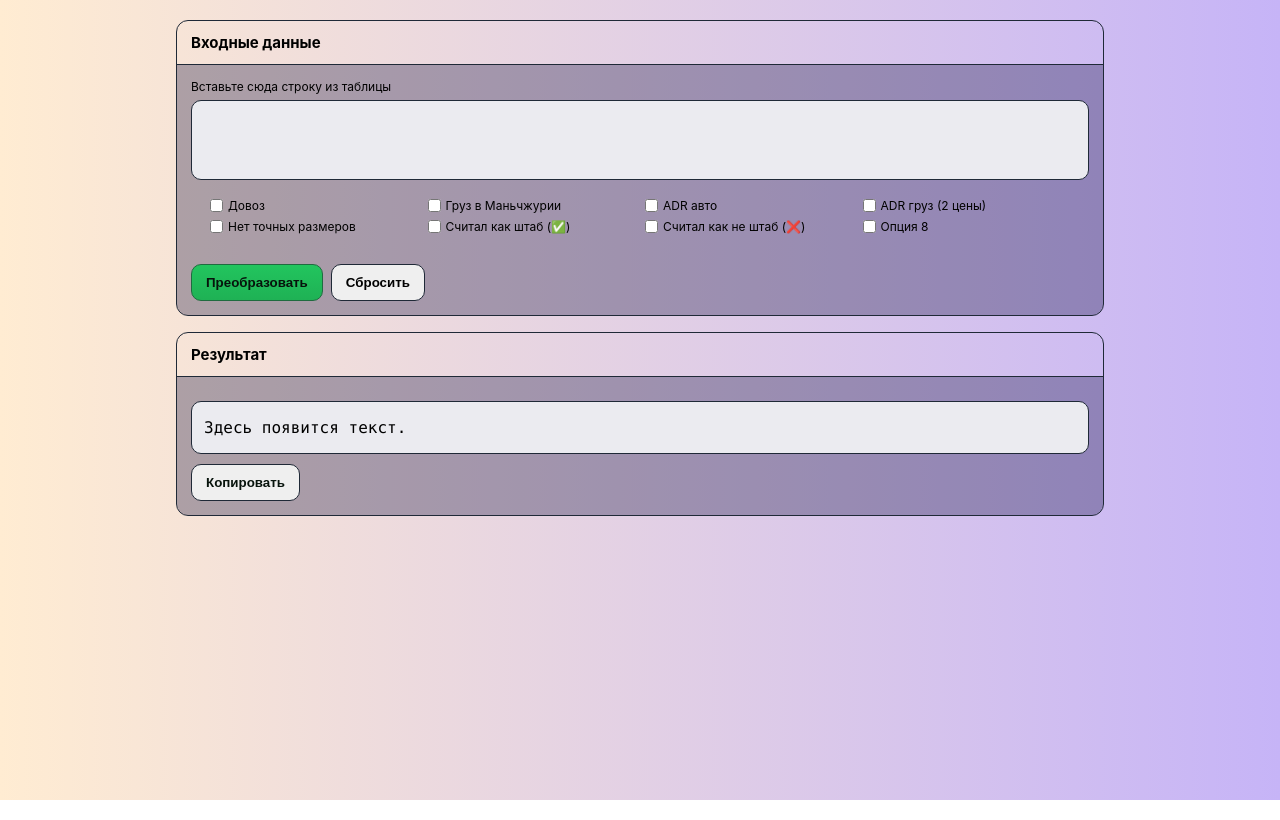
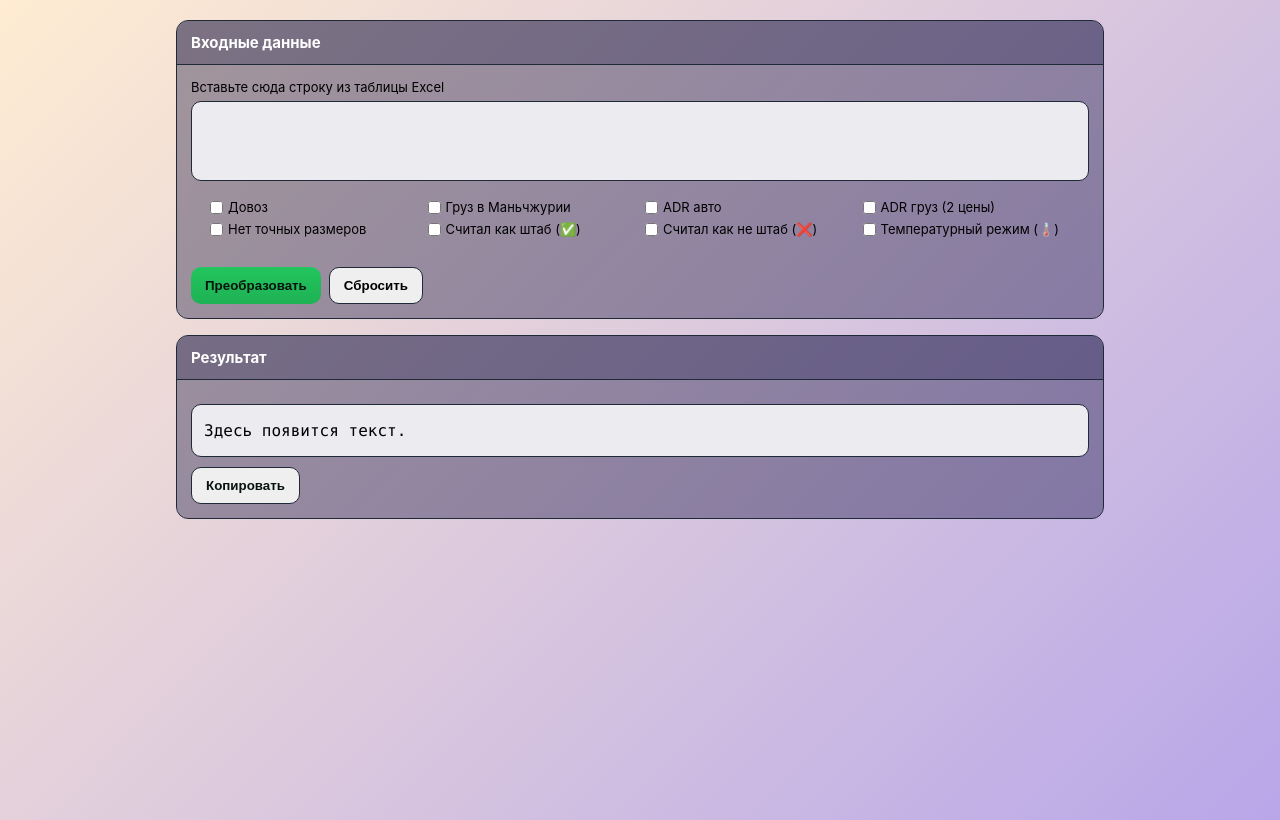
Before and after one commit to grimpatron/BelPam-price, a plain HTML site: page index.html in a window 1280 px wide. Drawn offline with Linux system fonts and the light colour scheme.

Commit message:
feat: add new option (ref)

```diff
--- a/index.html
+++ b/index.html
@@ -12,7 +12,6 @@
 <body>
   <!-- <header>
     <h1>Преобразование строки из таблицы → текст</h1>
-    <p>Вставьте строку (TSV/CSV/копия из Excel). Каждая ячейка обрабатывается своей функцией.</p>
   </header> -->
 
   <div class="container">
@@ -21,7 +20,7 @@
         <h2>Входные данные</h2>
       </header>
       <div class="content">
-        <label>Вставьте сюда строку из таблицы</label>
+        <label>Вставьте сюда строку из таблицы Excel</label>
         <textarea id="row" class="mono"></textarea>
 
         <div class="addition">
@@ -35,7 +34,7 @@
             <label><input type="checkbox" id="check-dimensions">Нет точных размеров</label>
             <label><input type="checkbox" id="check-stackable">Считал как штаб (✅)</label>
             <label><input type="checkbox" id="check-non-stackable">Считал как не штаб (❌)</label>
-            <label><input type="checkbox" id="optionEight">Опция 8</label>
+            <label><input type="checkbox" id="check-temperature">Температурный режим (🌡️)</label>
           </div>
         </div>
 
@@ -89,7 +88,6 @@
 
       if (matches) {
         const extractedText = matches.map(m => m.slice(1, -1)); // Убираем скобки
-        // console.log(extractedText); // Выведет: ["мир", "ещё"]
         return extractedText;
       }
     }
@@ -180,13 +178,14 @@
       }
       if (document.getElementById('check-dimensions').checked) { lines.push("* Ставка ориентировочная, так как нет точных размеров груза. Когда появятся размеры, ставка будет пересчитана."); }
       if (document.getElementById('check-adr').checked) { lines.push("* В ставку включёна стоимость автомобиля для перевозки опасных грузов (ADR)."); }
+      if (document.getElementById('check-temperature').checked) { lines.push("* Автомобиль с температурным режимом и хранение на температурном складе включены в ставку."); }
       if (document.getElementById('check-stackable').checked) { lines.push("* Груз считался как штабелируемый."); }
       if (document.getElementById('check-non-stackable').checked) { lines.push("* Груз считался как не штабелируемый."); }
       if (document.getElementById('check-MZL').checked) { lines.push("* Ставка действительна при условии доставки груза на склад нашего агента. Если необходим своз нашими силами, стоимость будет пересмотрена."); }
       if (document.getElementById('check-delivery').checked) { lines.push("* Стоимость довоза включена в ставку."); }
 
-      // lines.push(`* Ставка действительна в течение 5и дней (с ${getTodayDate()}).`);
-      lines.push(`* Ставка действительна при условии забора груза в Китае до конца января.`);
+      lines.push(`* Ставка действительна в течение 3х дней (с ${getTodayDate()}).`);
+      // lines.push(`* Ставка действительна при условии забора груза в Китае до конца января.`);
 
       document.getElementById('out').textContent = lines.join('\n');
     }
@@ -194,11 +193,12 @@
     function resetAll() {
       document.getElementById('row').value = '';
       document.getElementById('check-dimensions').checked = false;
+      document.getElementById('check-MZL').checked = false;
       document.getElementById('check-adr').checked = false;
       document.getElementById('check-adr9').checked = false;
       document.getElementById('check-delivery').checked = false;
-      document.getElementById('check-MZL').checked = false;
       document.getElementById('check-stackable').checked = false;
+      document.getElementById('check-temperature').checked = false;
       document.getElementById('check-non-stackable').checked = false;
       document.getElementById('row').focus();
       document.getElementById('out').textContent = 'Здесь появится текст.';
@@ -231,4 +231,4 @@
 </html>
 <!-- + добавить дату когда была дана ставка -->
 <!-- + quality of life (фокус на строке ввода, убрал alert) -->
-<!-- + добавить выбор шаблонов (АДР, Бренд, Довоз, Штаб) -->
+<!-- + добавить выбор шаблонов (АДР, РЕФ, Бренд, Довоз, Штаб) -->
--- a/style.css
+++ b/style.css
@@ -13,9 +13,10 @@
 }
 
 body {
+ min-height: 100vh;
  margin: 0;
  background: var(--bg);
- background: linear-gradient(to right, #ffecd2 0%, #c6b4f7 100%);
+ background: linear-gradient(135deg, #ffecd2 0%, #b8a6e9 100%);
  color: var(--text);
  font-family: Inter, system-ui, Arial, sans-serif;
 }
@@ -51,6 +52,8 @@ header p {
 }
 
 .card header {
+ color: white;
+ background-color: rgba(0, 0, 50, 0.5);
  padding: 12px 14px;
  border-bottom: 1px solid var(--border);
 }
@@ -62,7 +65,7 @@ header p {
 
 .content {
  padding: 14px;
- background-color: rgba(0, 0, 50, 0.3);
+ background-color: rgba(0, 0, 50, 0.35);
 }
 
 .addition {
@@ -95,7 +98,7 @@ label {
  display: block;
  margin-bottom: 6px;
  color: var(--muted);
- font-size: 12px;
+ font-size: 13px;
 }
 
 textarea,
@@ -136,14 +139,33 @@ button {
  cursor: pointer;
 }
 
-button.transform-button {
+/* button.transform-button {
  border: 1px solid #1f6b3f;
  background: linear-gradient(180deg, var(--accent), color-mix(in srgb, var(--accent) 90%, black));
+ } */
+
+/* button.transform-button:hover {
+  transition: all 3s ease-in-out;
+  background: #20b857;
+  background: linear-gradient(180deg, #20b857, color-mix(in srgb, var(--accent) 90%, black));
+  } */
+
+@property --grad-color {
+ syntax: '<color>';
+ initial-value: #22c55e;
+ inherits: false;
+}
+
+button.transform-button {
+ border: none;
+ background: linear-gradient(180deg, var(--grad-color), color-mix(in srgb, var(--grad-color) 90%, black));
+ transition: --grad-color 0.5s ease;
 }
 
 button.transform-button:hover {
+ --grad-color: #20b857;
  transition: all .3s ease-in-out;
- background: linear-gradient(180deg, #20b857, color-mix(in srgb, var(--accent) 90%, black));
+ /* меняем только переменную */
 }
 
 button.reset-button {
```
